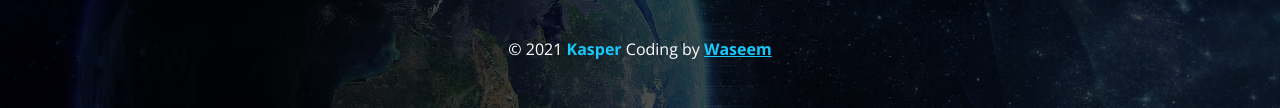
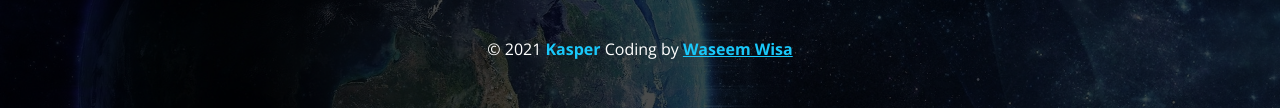
Before and after one commit to WaseemWisa/Kasper-LandingPage, a plain HTML site: page index.html in a window 1280 px wide. Shown: the part 8608-8716 px from the top of the page. Drawn offline with nearby package versions, Linux system fonts and the light colour scheme; files that its build step writes are made by us from their sources; files whose address does not match are found by name.

Commit message:
Update index.html

```diff
--- a/index.html
+++ b/index.html
@@ -471,7 +471,7 @@
           <i class="fab fa-linkedin"></i>
         </a>
       </div>
-      <p class="copyright">© 2021 <span>Kasper</span> Coding by <a href="https://mostaql.com/u/wWaseem">Waseem</a></p>
+      <p class="copyright">© 2021 <span>Kasper</span> Coding by <a href="https://mostaql.com/u/wWaseem">Waseem Wisa</a></p>
     </div>
   </div>
   <!-- end Footer -->
```
